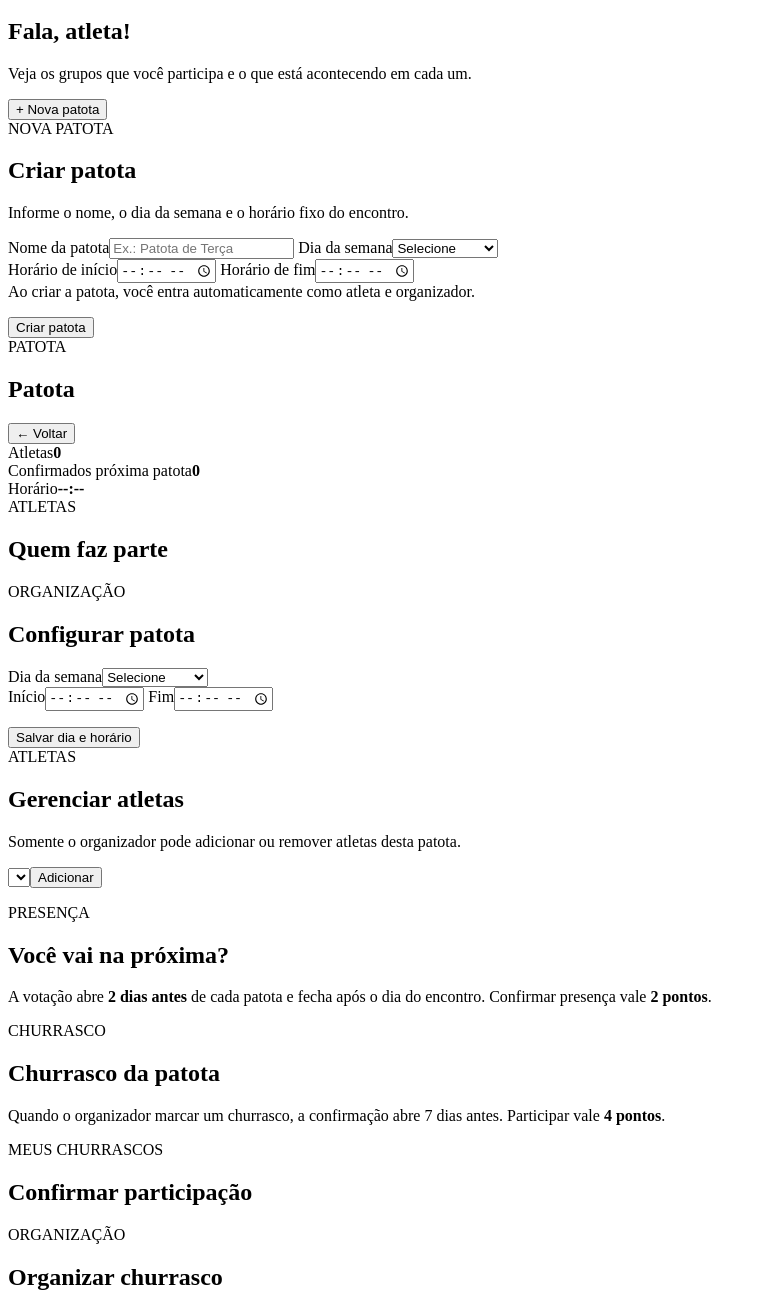
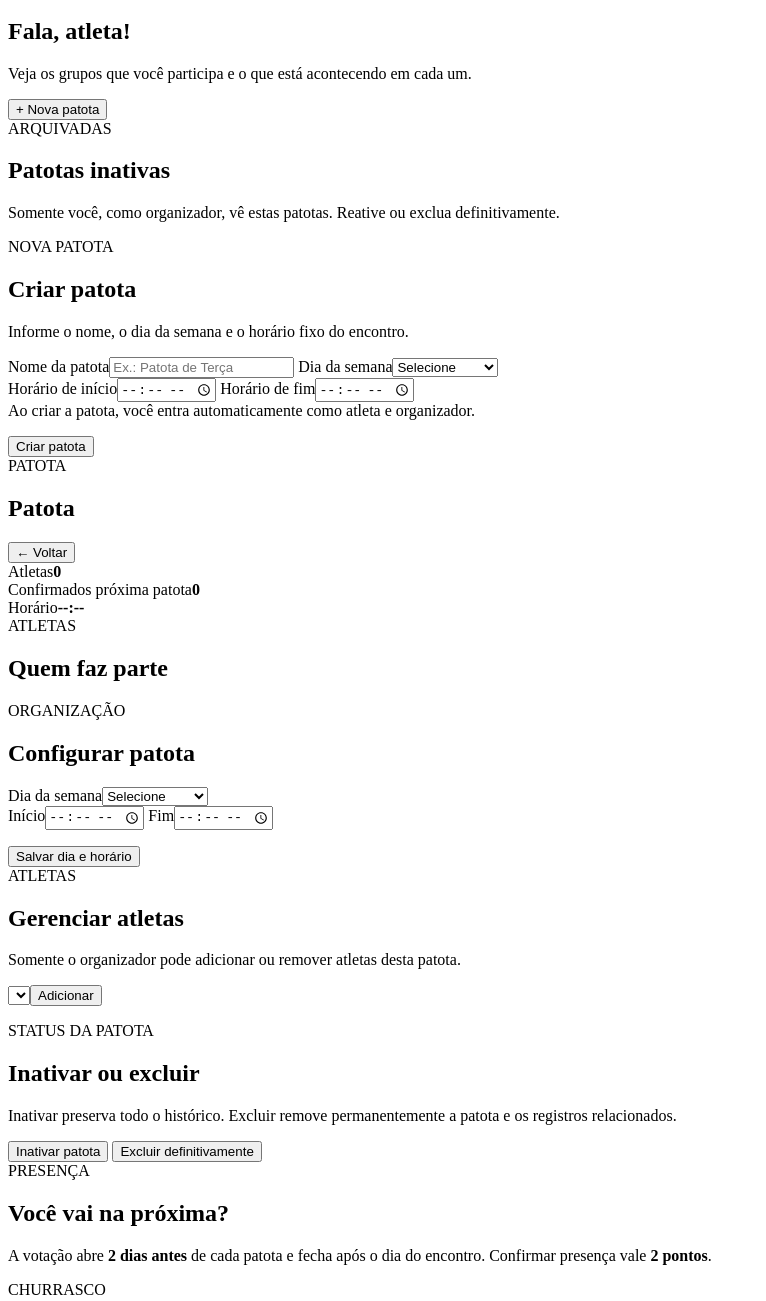
Before and after one commit to LucasVaneli/FuteMatch, a website with bundled scripts: page index.html in a window 1280 px wide. Shown: the part 753-2054 px from the top of the page, without its empty margins (0-766 px from the left). Built offline with nearby package versions, Linux system fonts and the light colour scheme; a script that the page names is missing.

Commit message:
ui: adiciona gestão de status e exclusão de patotas

```diff
--- a/index.html
+++ b/index.html
@@ -86,6 +86,16 @@
           <button class="button button--primary" type="button" data-go-to="create-group">+ Nova patota</button>
         </div>
         <div id="my-groups-list" class="group-grid"></div>
+        <section id="inactive-groups-section" class="inactive-groups-section is-hidden">
+          <div class="inactive-groups-heading">
+            <div>
+              <span class="section-kicker">ARQUIVADAS</span>
+              <h2>Patotas inativas</h2>
+              <p>Somente você, como organizador, vê estas patotas. Reative ou exclua definitivamente.</p>
+            </div>
+          </div>
+          <div id="inactive-groups-list" class="inactive-groups-list"></div>
+        </section>
       </section>
 
       <section class="page is-hidden" data-page-section="create-group">
@@ -133,6 +143,18 @@
             <p class="muted">Somente o organizador pode adicionar ou remover atletas desta patota.</p>
             <div class="inline-form"><select id="detail-add-player-select"></select><button id="detail-add-player-button" class="button button--secondary" type="button">Adicionar</button></div>
             <p id="detail-add-player-error" class="form-error"></p>
+            <div class="management-divider"></div>
+            <div class="danger-zone">
+              <div>
+                <span class="section-kicker">STATUS DA PATOTA</span>
+                <h2>Inativar ou excluir</h2>
+                <p class="muted">Inativar preserva todo o histórico. Excluir remove permanentemente a patota e os registros relacionados.</p>
+              </div>
+              <div class="danger-zone__actions">
+                <button id="detail-deactivate-group-button" class="button button--ghost" type="button">Inativar patota</button>
+                <button id="detail-delete-group-button" class="button button--danger" type="button">Excluir definitivamente</button>
+              </div>
+            </div>
           </article>
         </div>
       </section>
```
